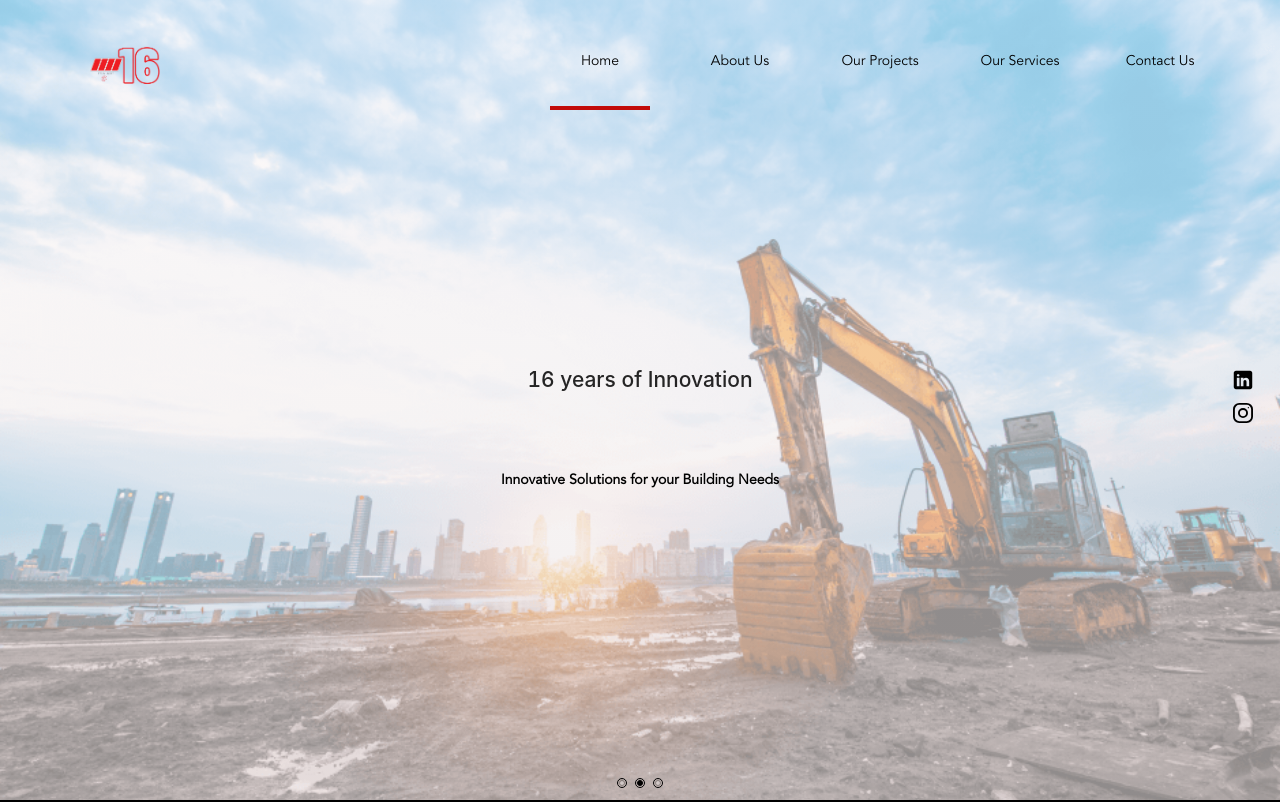
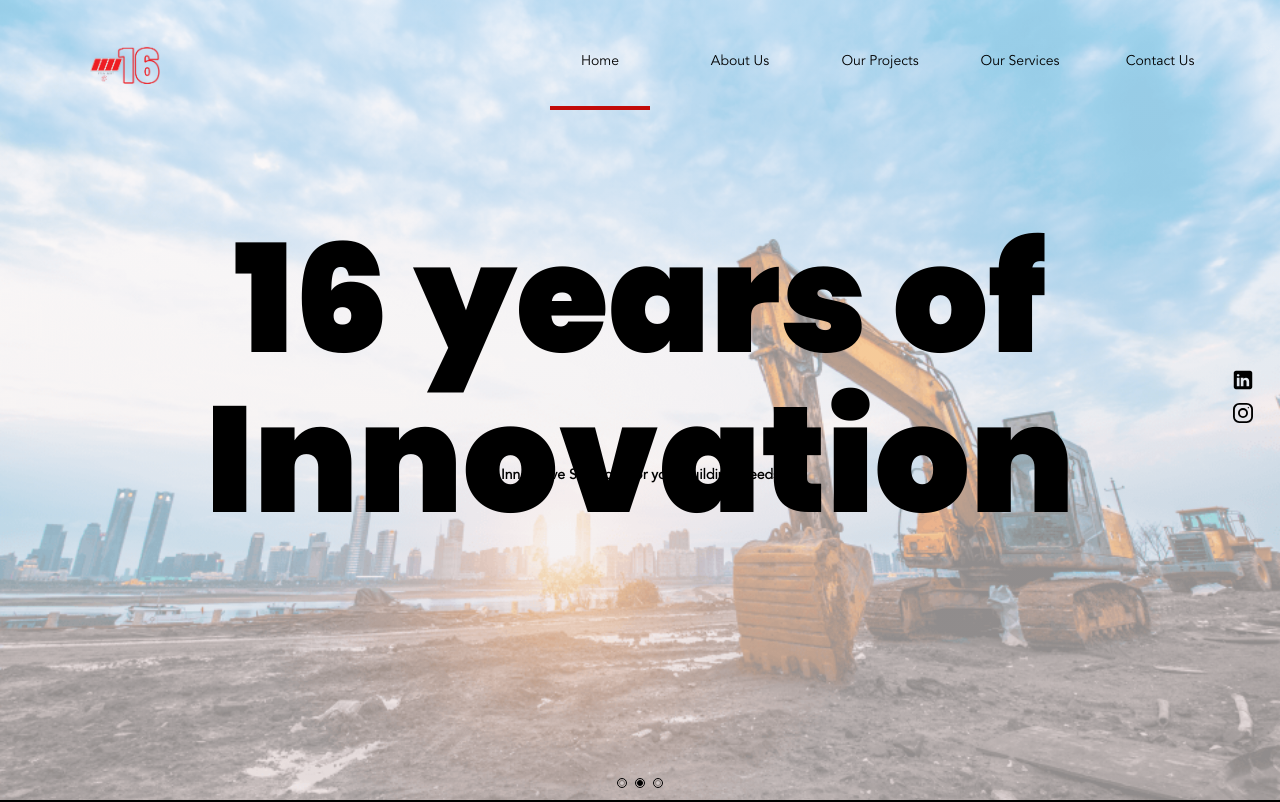
Before and after one commit to Poaadit/poa-adit, a React (Create React App) app: page / in a window 1280 px wide. Shown: the top 802 px of the page. Built offline with nearby package versions, Linux system fonts and the light colour scheme.

Commit message:
Update Hometest.jsx

```diff
--- a/src/Pages/Home/Hometest.jsx
+++ b/src/Pages/Home/Hometest.jsx
@@ -56,7 +56,7 @@ const Hometest = () => {
       <Carousel autoplay className="carousel" autoplaySpeed={5000}>
         <div>
           <div className="carousel_div0" style={contentStyle}>
-            <h2 className="company_name">
+            <h1 className="company_name">
               <Typewriter
                 onInit={(typewriter) => {
                   typewriter
@@ -75,19 +75,19 @@ const Hometest = () => {
                   loop: false,
                 }}
               />
-            </h2>
+            </h1>
             <h4 className="company_name">Quality Workmanship with attention to detail</h4>
           </div>
         </div>
         <div>
           <div className="carousel_div1" style={contentStyle}>
-            <h2>16 years of Innovation</h2>
+            <h1>16 years of Innovation</h1>
             <h4>Innovative Solutions for your Building Needs</h4>
           </div>
         </div>
         <div>
           <div className="carousel_div2" style={contentStyle}>
-            <h2>16 years of Excellence</h2>
+            <h1>16 years of Excellence</h1>
             <h4>The Ultimate Construction Experience</h4>
           </div>
         </div>
```
